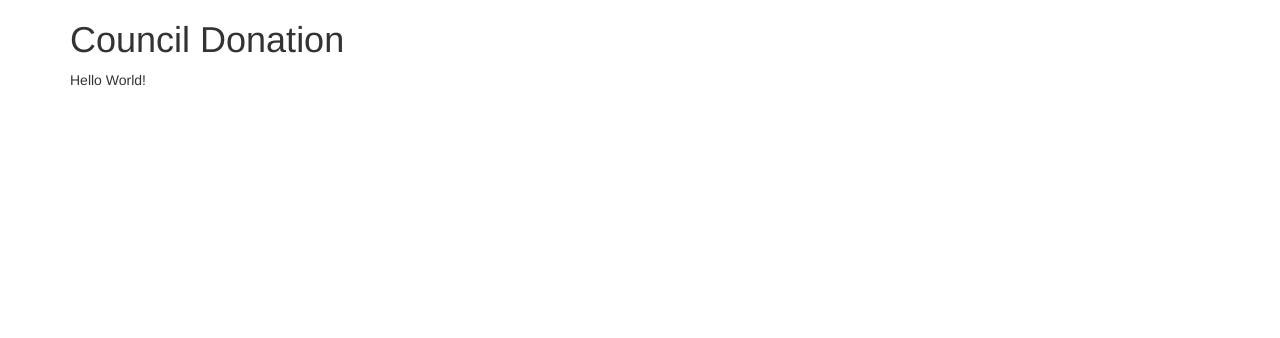
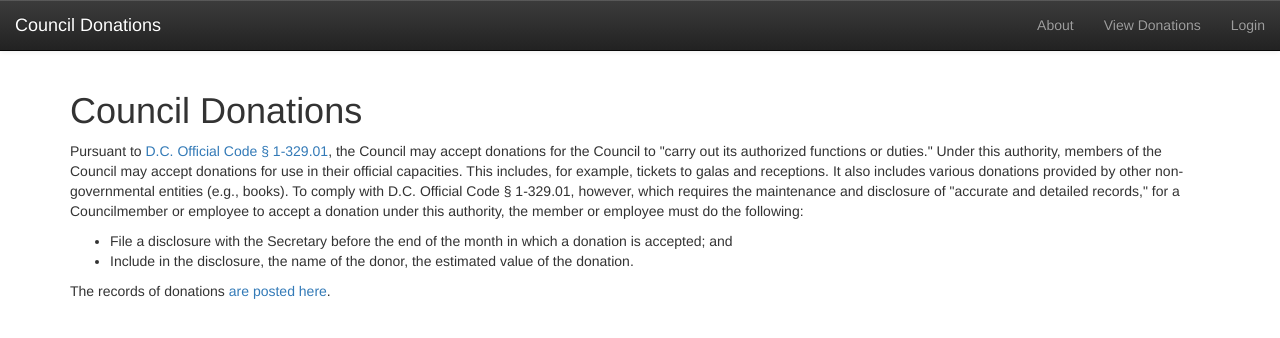
Before and after one commit to DCCouncil/donations, a Django app: page / in a window 1280 px wide. Shown: the top 338 px of the page. Run offline with Django 3.2, Linux system fonts and the light colour scheme; parts of the project's set-up code (start-up, migrations or seed data) failed here and were passed over; some libraries are stand-ins or nearby versions.

```diff
--- a/app/templates/base.html
+++ b/app/templates/base.html
@@ -25,6 +25,38 @@
         <!--[if lt IE 7]>
             <p class="browsehappy">You are using an <strong>outdated</strong> browser. Please <a href="http://browsehappy.com/">upgrade your browser</a> to improve your experience.</p>
         <![endif]-->
+
+
+        <!-- navbar -->
+
+<nav class="navbar navbar-default navbar-static-top navbar-inverse">
+  <div class="container-fluid">
+    <!-- Brand and toggle get grouped for better mobile display -->
+    <div class="navbar-header">
+      <button type="button" class="navbar-toggle collapsed" data-toggle="collapse" data-target="#donations-navbar-collapse">
+        <span class="sr-only">Toggle navigation</span>
+        <span class="icon-bar"></span>
+        <span class="icon-bar"></span>
+        <span class="icon-bar"></span>
+      </button>
+      <a class="navbar-brand" href="/">Council Donations</a>
+    </div>
+
+    <!-- Collect the nav links, forms, and other content for toggling -->
+    <div class="collapse navbar-collapse" id="donations-navbar-collapse">
+      <ul class="nav navbar-nav navbar-right">
+        <li><a href="/about">About</a></li>
+        <li><a href="/donations">View Donations</a></li>
+      {% if current_user.is_authenticated %}
+        <li><a href="/admin">Administration</a></li>
+      {% else %}
+        <li><a href="/admin">Login</a></li>
+      {% endif %}
+      </ul>
+    </div><!-- /.navbar-collapse -->
+  </div><!-- /.container-fluid -->
+</nav>
+
         <div class="container">
         {% block content %}{% endblock %}
         </div>
--- a/app/templates/home.html
+++ b/app/templates/home.html
@@ -1,6 +1,13 @@
 {% extends 'base.html' %}
 
 {% block content %}
-<h1>Council Donation</h1>
-<p>Hello World!<p>
+<h1>Council Donations</h1>
+<p>Pursuant to <a href="http://dccode.org/simple/sections/1-329.01">D.C. Official Code § 1-329.01</a>, the Council may accept donations for the Council to "carry out its authorized functions or duties." Under this authority, members of the Council may accept donations for use in their official capacities. This includes, for example, tickets to galas and receptions. It also includes various donations provided by other non-governmental entities (e.g., books).
+
+To comply with D.C. Official Code § 1-329.01, however, which requires the maintenance and disclosure of "accurate and detailed records," for a Councilmember or employee to accept a donation under this authority, the member or employee must do the following:
+
+<ul><li>File a disclosure with the Secretary before the end of the month in which a donation is accepted; and</li>
+<li>Include in the disclosure, the name of the donor, the estimated value of the donation.</li></ul>
+
+<p>The records of donations <a href="/donations">are posted here</a>.
 {% endblock %}
--- a/app/views.py
+++ b/app/views.py
@@ -9,5 +9,30 @@ from django.views.generic import ListView
 def home(request):
 	return render(request, 'home.html', {})
 
+def about(request):
+	return render(request, 'about.html', {})
+
 class DonationListView(ListView):
     model = Donation
+
+from registration.views import RegistrationView
+# from django.contrib.auth.models import User
+from app.forms import UserRegistrationForm
+
+class Register(RegistrationView):
+    form_class = UserRegistrationForm
+
+from registration.signals import user_registered
+def user_created(sender, user, request, **kwargs):
+    """
+    Called via signals when user registers. Creates different profiles and
+    associations
+    """
+    form = UserRegistrationForm(request.POST)
+    # Update first and last name for user
+    user.first_name=form.data['first_name']
+    user.last_name=form.data['last_name']
+    user.is_staff = True
+    user.save()
+
+user_registered.connect(user_created)
--- a/donations/urls.py
+++ b/donations/urls.py
@@ -9,10 +9,16 @@ from app.api.resources import DonationResource
 v1_api = Api(api_name='v1')
 v1_api.register(DonationResource())
 
+from app.views import Register
+from app.forms import UserRegistrationForm
+from registration.backends.default.views import RegistrationView
+
 urlpatterns = patterns('',
     # Examples:
     # url(r'^blog/', include('blog.urls')),
     url(r'^$', 'app.views.home', name='home'),
+    url(r'^about/$', 'app.views.about', name='about'),
+    url(r'accounts/register/$', RegistrationView.as_view(form_class = UserRegistrationForm), name = 'registration_register'),    url(r'^accounts/', include('registration.backends.default.urls')),
     url(r'^admin/', include(admin.site.urls)),
     url(r'^donations/', include('app.urls', namespace="app")),
     url(r'^api/', include(v1_api.urls)),
```
Also changed, not shown: app/forms.py (+25 -2 lines), donations/settings.py (+24 -11 lines).
